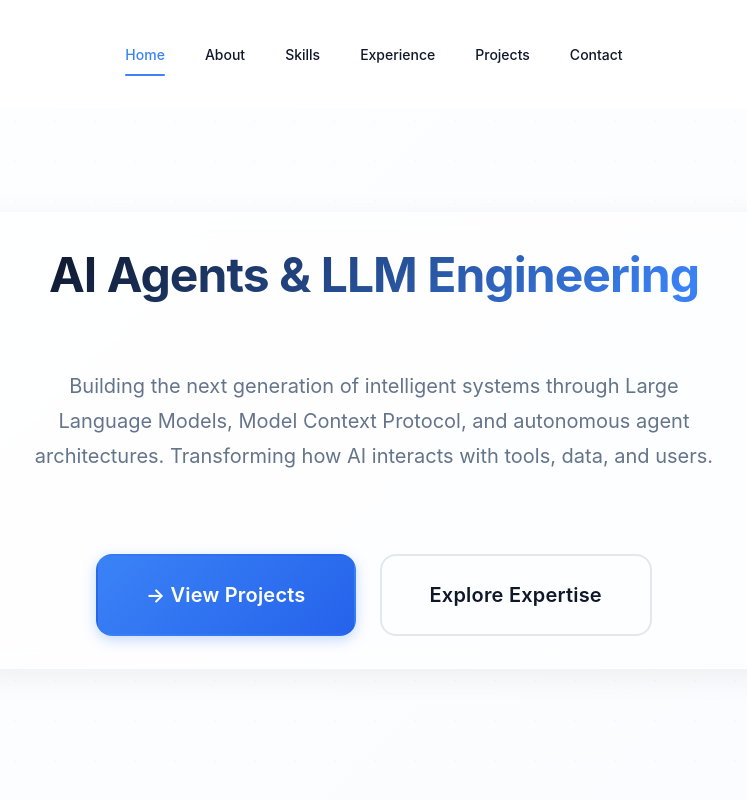
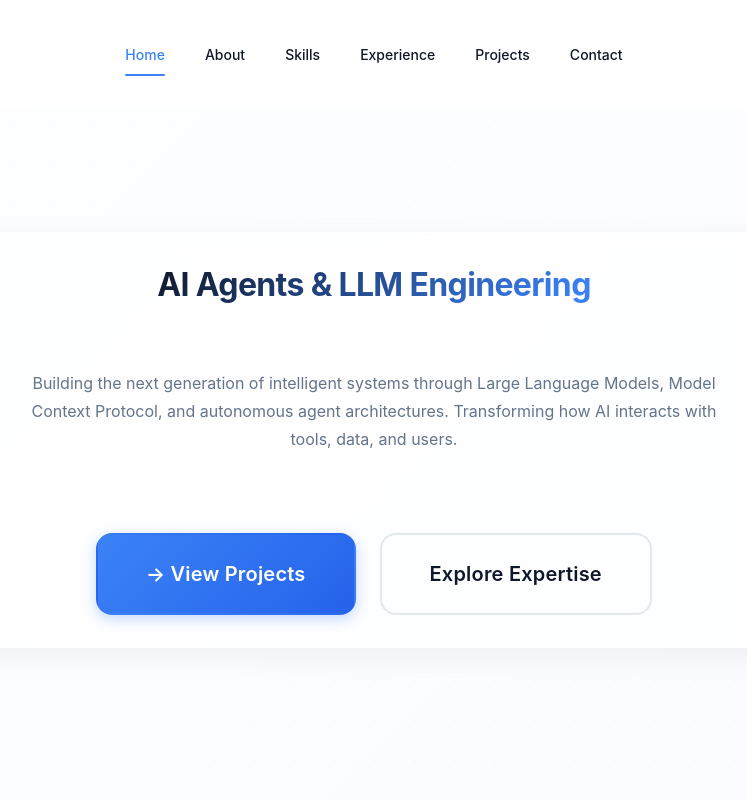
Before and after one commit to sushobhitrajan/sushobhitrajan.github.io, a plain HTML site: page index.html in a window 1280 px wide. Shown: the top 800 px of the page, without its empty margins (266-1013 px from the left). Drawn offline with Linux system fonts and the light colour scheme.

Commit message:
Further reduce hero font sizes - title 24-32px, tagline 14-16px

```diff
--- a/src/styles/components/hero.css
+++ b/src/styles/components/hero.css
@@ -78,7 +78,7 @@
   display: flex;
   flex-direction: column;
   align-items: center;
-  gap: var(--space-6);
+  gap: var(--space-4);
   padding: var(--space-4);
   background: rgba(255, 255, 255, 0.6);
   backdrop-filter: blur(10px);
@@ -90,7 +90,7 @@
 
 /* Name - Large typography (48-72px) */
 .hero__name {
-  font-size: clamp(2rem, 4vw, 3rem);
+  font-size: clamp(1.5rem, 3vw, 2rem);
   font-weight: var(--font-weight-bold);
   color: var(--color-text);
   line-height: var(--line-height-tight);
@@ -115,7 +115,7 @@
 
 /* Tagline */
 .hero__tagline {
-  font-size: var(--font-size-base);
+  font-size: var(--font-size-sm);
   font-weight: var(--font-weight-normal);
   color: var(--color-text-secondary);
   line-height: var(--line-height-relaxed);
```
